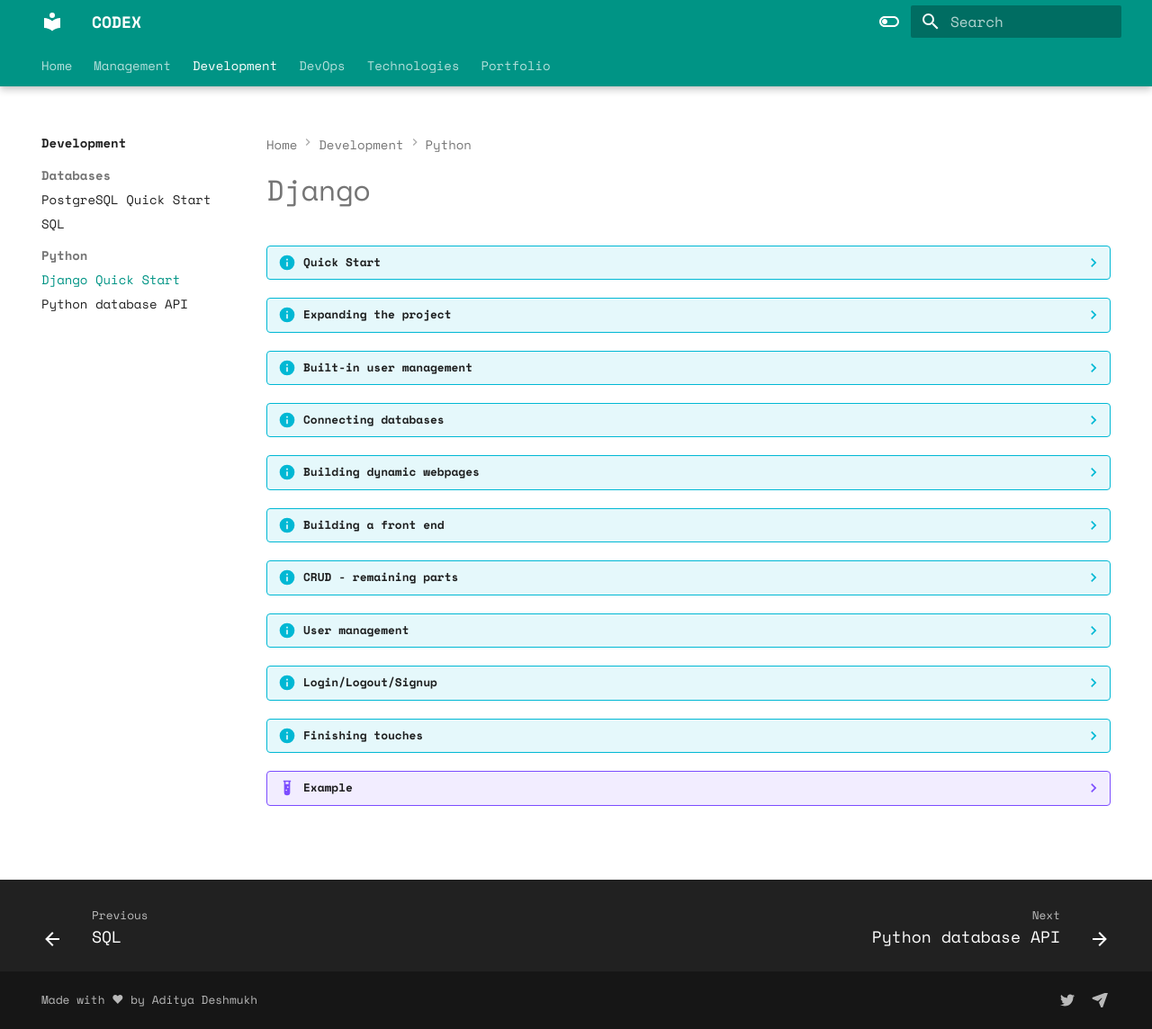
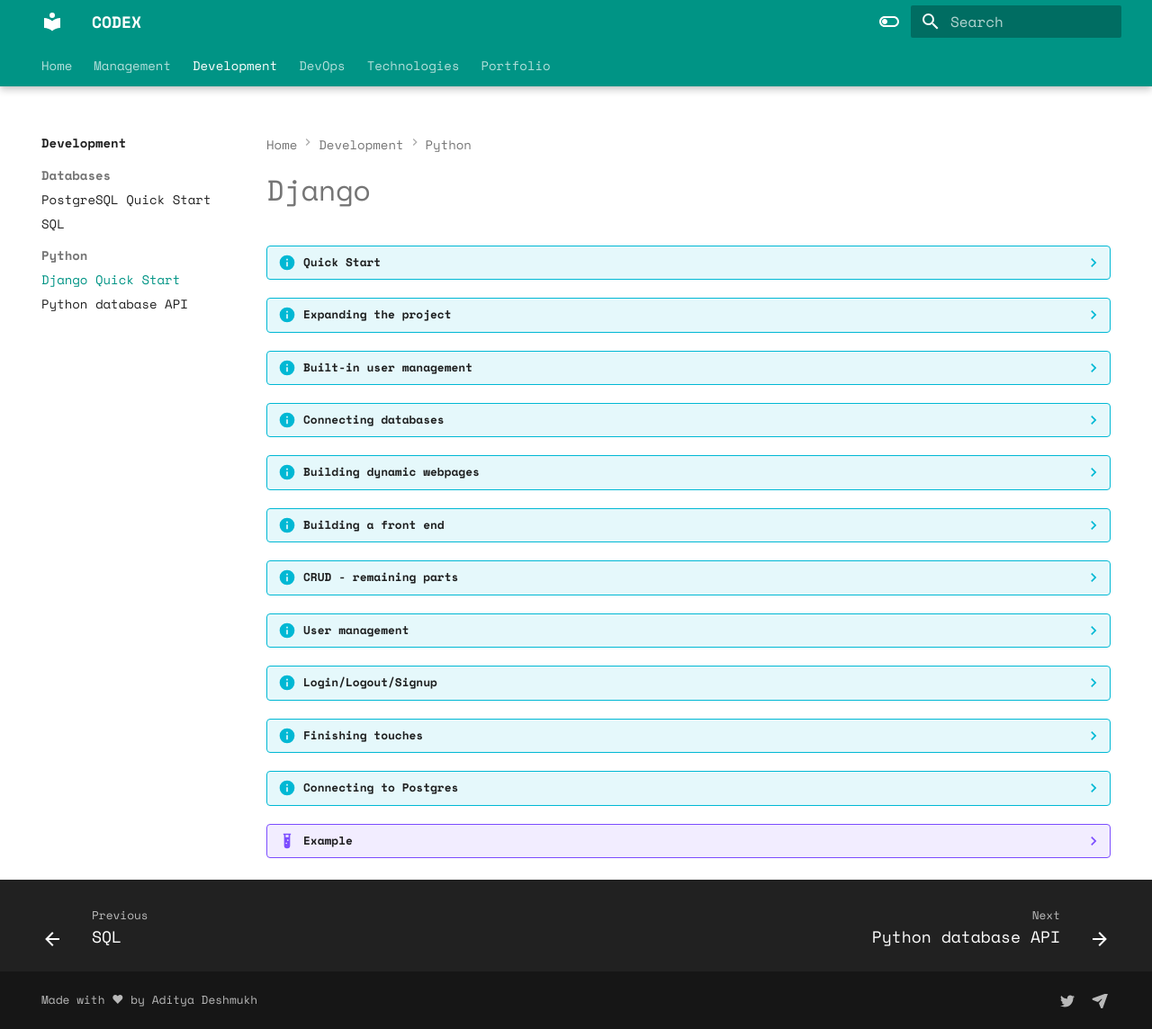
Before and after one commit to aadityadeshmukh/codex, an MkDocs documentation site: the page built from docs/Development/django.md, in a window 1280 px wide and 1144 px high. Shown: the whole window at 90% size. Built offline with MkDocs 1.6.1 and Material for MkDocs 9.7.7, drawn with Linux system fonts in a browser that asks for light colours; some of the changed lines change nothing that is shown.

Commit message:
added method to connect postgres to django project

````diff
--- a/docs/Development/django.md
+++ b/docs/Development/django.md
@@ -499,6 +499,23 @@
         </div>
     </nav>
     ```
+??? info "Connecting to Postgres"
+    - Your Postgres ==settings.py== should look like this:
+    ```py
+        DATABASES = {
+        'default': {
+            'ENGINE': 'django.db.backends.postgresql',
+            'NAME': '<database_name>',
+            'USER': 'user_name',
+            'PASSWORD': 'password',
+            'HOST': 'localhost',
+            'PORT': '5430',
+            }
+        }
+    ```
+    - After this create migrations using `python manage.py makemigrations`
+    - Next step is to run migrations `python manage.py migrate`
+    - The data (models) should now show up in postgresql database
 
 ??? example
 
````
Also changed, not shown: docs/Management/pmp-study.md (+1 -0 lines).
